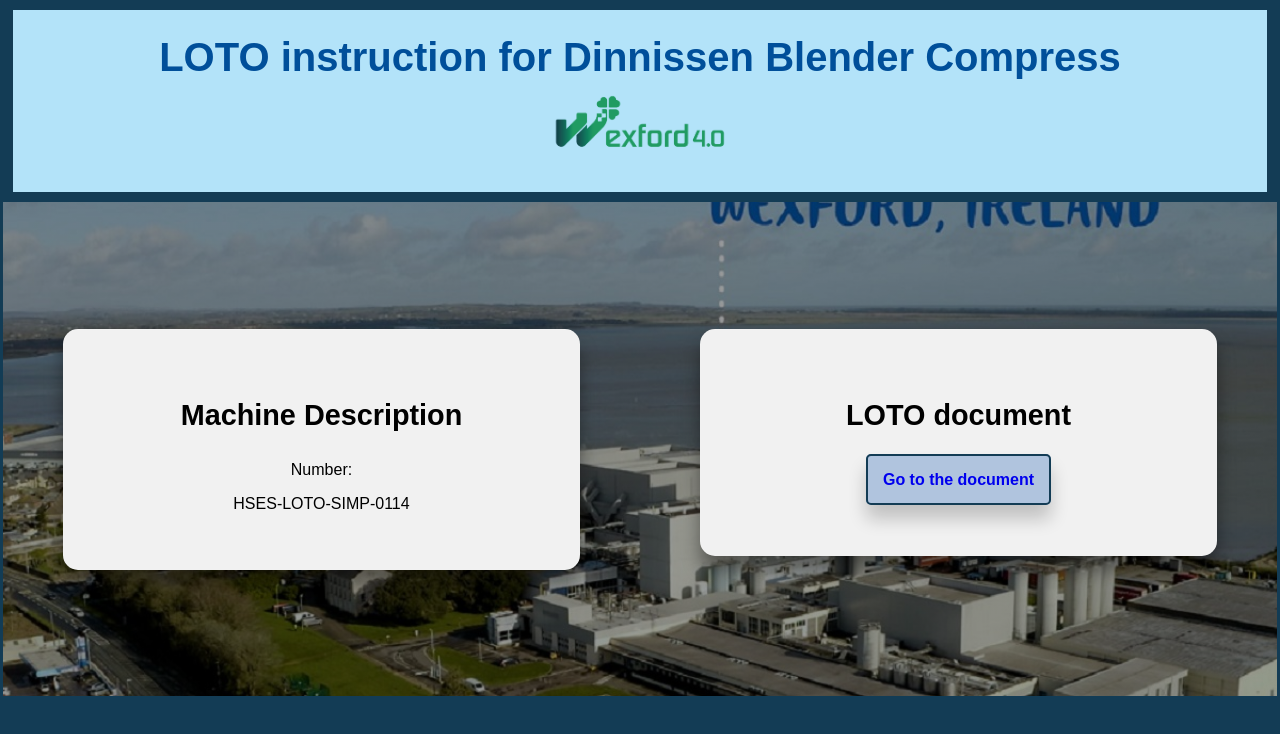
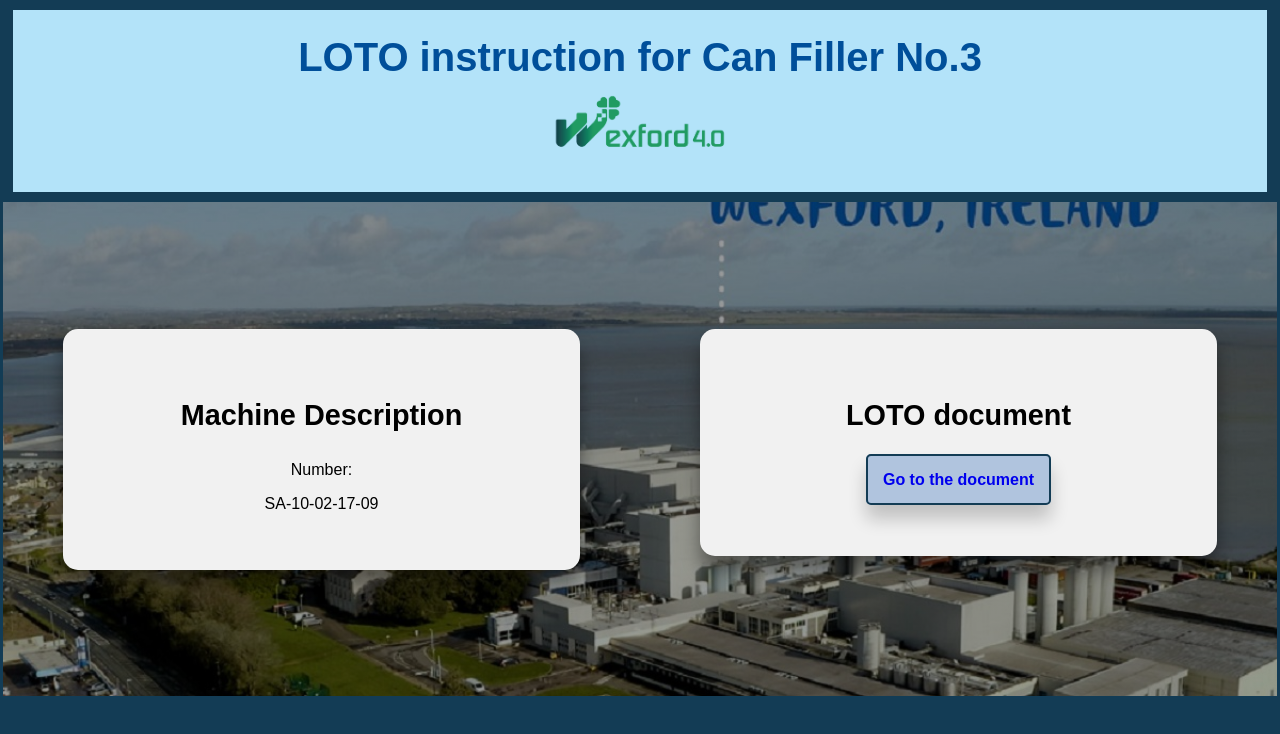
Before and after one commit to Constancetermoz/Can-Filler-No.3, a plain HTML site: page index.html in a window 1280 px wide. Drawn offline with Linux system fonts and the light colour scheme.

Commit message:
Update index.html

```diff
--- a/index.html
+++ b/index.html
@@ -2,13 +2,13 @@
 <html>
 <head>
 <meta name="LOTO Instruction" content="width=device-width, initial-scale=1">
-<title>LOTO INSTRUCTION - Dinnissen Blender Compress</title>
+<title>LOTO INSTRUCTION - Can Filler No.3</title>
 <link rel="stylesheet" href="style.css">
 </head>
 <body>
 
 <div class="Title">
-  <h1>LOTO instruction for Dinnissen Blender Compress</h1>
+  <h1>LOTO instruction for Can Filler No.3</h1>
   <img src="logo.png" alt="Wexford digital team logo" style="width:200px;">
 </div>
 
@@ -17,14 +17,14 @@
     <div class="card">
       <h3>Machine Description</h3>
       <p>Number:</p>
-      <p>HSES-LOTO-SIMP-0114</p>
+      <p>SA-10-02-17-09</p>
     </div>
   </div>
 
   <div class="column">
     <div class="card" style="padding-bottom:67px;">
       <h3 style="padding-bottom:10px;">LOTO document</h3>
-      <a href="https://live.danwex.ideagenqpulse.com/QPulse/default.aspx#ViewID=Revision_DetailView_Active&ObjectKey=5046&ObjectClassName=Bacchus.Xpo.BusinessObjects.Documents.Revision&mode=View">Go to the document</a>
+      <a href="https://live.danwex.ideagenqpulse.com/QPulse/default.aspx#ViewID=Revision_DetailView_Active&ObjectKey=4716&ObjectClassName=Bacchus.Xpo.BusinessObjects.Documents.Revision&mode=View">Go to the document</a>
     </div>
   </div>
 
```
